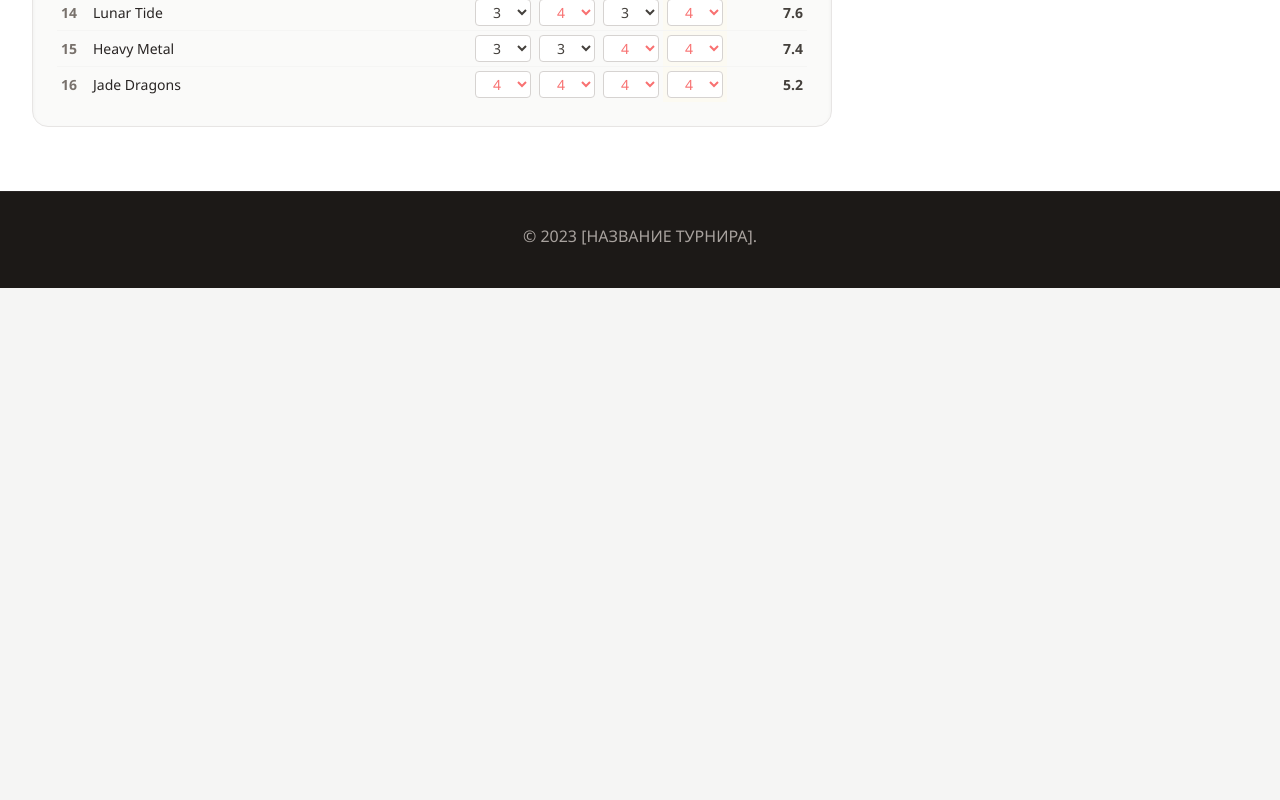
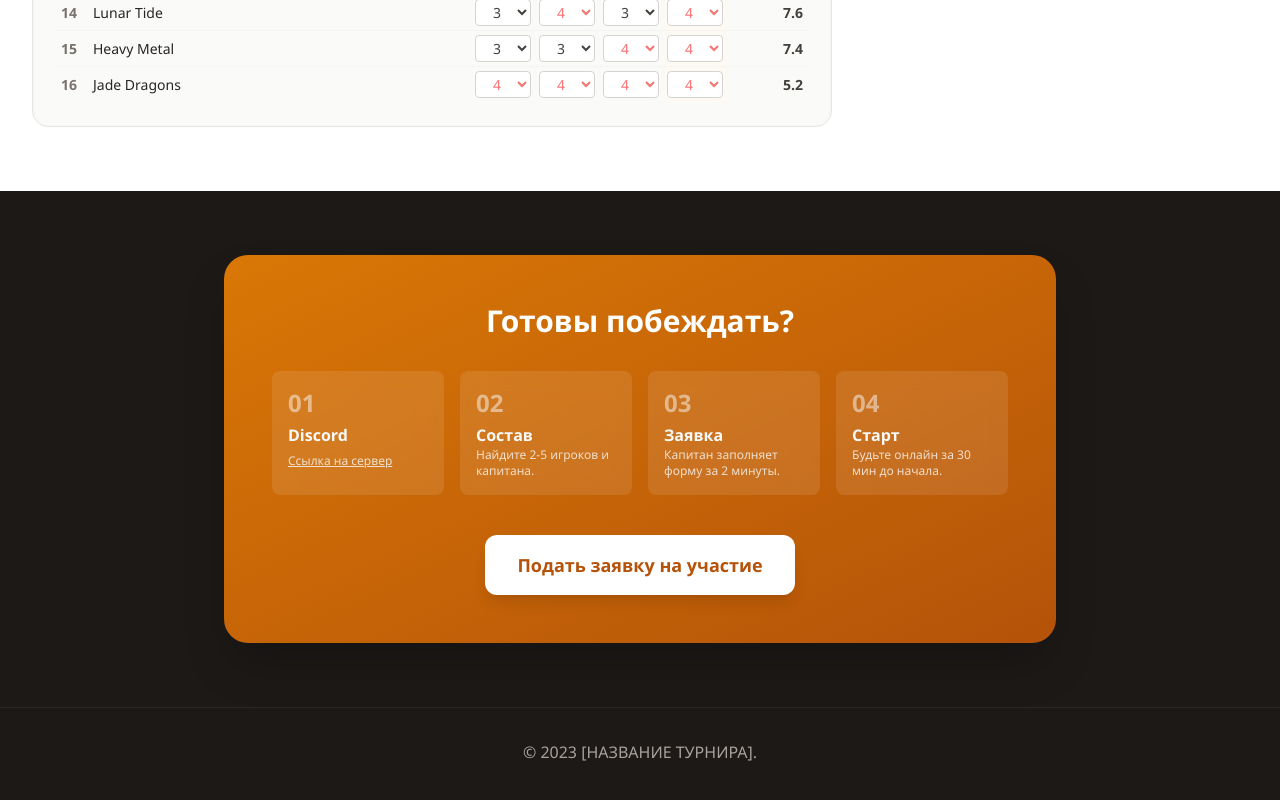
Before and after one commit to galanchukovbogdan/duoapp, a plain HTML site: page index.html in a window 1280 px wide. Shown: the part 2032-2832 px from the top of the page. Before the commit the page ends 2320 px from the top, so only its background shows below. Drawn offline with nearby package versions, Linux system fonts and the light colour scheme.

Commit message:
Update index.html

```diff
--- a/index.html
+++ b/index.html
@@ -6,7 +6,7 @@
     <title>Турнир: Битва Стратегий</title>
     <script src="https://cdn.tailwindcss.com"></script>
     <script src="https://cdn.jsdelivr.net/npm/chart.js"></script>
-    <!-- ДОБАВЛЕНО: Скрипт Telegram WebApp -->
+    <!-- Скрипт Telegram WebApp -->
     <script src="https://telegram.org/js/telegram-web-app.js"></script>
     <style>
         /* Custom Chart Container Styles */
@@ -69,6 +69,10 @@
             outline: none;
             border-color: #d97706;
         }
+        /* Плавная прокрутка для всей страницы */
+        html {
+            scroll-behavior: smooth;
+        }
     </style>
 </head>
 <body class="flex flex-col min-h-screen">
@@ -81,6 +85,7 @@
                     <span class="font-bold text-xl tracking-tight text-stone-800">🏆 [ТУРНИР]</span>
                 </div>
                 <div class="hidden md:flex space-x-8">
+                    <!-- ЯКОРЯ В МЕНЮ (Работают через функцию scrollToSection) -->
                     <button onclick="scrollToSection('about')" class="text-stone-600 hover:text-amber-600 px-3 py-2 rounded-md text-sm font-medium transition-colors">О турнире</button>
                     <button onclick="scrollToSection('format')" class="text-stone-600 hover:text-amber-600 px-3 py-2 rounded-md text-sm font-medium transition-colors">Формат</button>
                     <button onclick="scrollToSection('scoring')" class="text-stone-600 hover:text-amber-600 px-3 py-2 rounded-md text-sm font-medium transition-colors">Рейтинг</button>
@@ -104,6 +109,7 @@
                 Битва стратегий и командного духа. Никакого хаоса — только честная борьба в заранее проработанной системе.
             </p>
             <div class="mt-10 flex flex-col sm:flex-row gap-4">
+                <!-- Кнопка ведет вниз к секции "join" -->
                 <button onclick="scrollToSection('join')" class="accent-bg text-white px-8 py-4 rounded-xl text-lg font-bold hover:bg-amber-700 transition-all shadow-lg transform hover:scale-105">
                     Зарегистрировать команду
                 </button>
@@ -210,6 +216,45 @@
         </div>
     </section>
 
+    <!-- Prizes & Join Section (ЯКОРЬ #join) -->
+    <section id="join" class="py-16 bg-stone-900 text-stone-50">
+        <div class="max-w-4xl mx-auto px-4 sm:px-6 lg:px-8 text-center">
+
+            <div class="bg-gradient-to-br from-amber-600 to-amber-700 rounded-3xl p-8 md:p-12 shadow-2xl">
+                <h2 class="text-3xl font-bold text-white mb-8">Готовы побеждать?</h2>
+                <div class="grid grid-cols-1 sm:grid-cols-2 md:grid-cols-4 gap-4 text-left mb-10">
+                    <div class="bg-white/10 p-4 rounded-lg backdrop-blur-md hover:bg-white/20 transition cursor-pointer">
+                        <span class="block text-2xl font-bold opacity-50 mb-1">01</span>
+                        <h4 class="font-bold">Discord</h4>
+                        <!-- !!! ВСТАВЬТЕ ССЫЛКУ НА ДИСКОРД НИЖЕ (вместо #) !!! -->
+                        <a href="#" target="_blank" class="text-xs opacity-80 underline hover:text-white">Ссылка на сервер</a>
+                    </div>
+                    <div class="bg-white/10 p-4 rounded-lg backdrop-blur-md">
+                        <span class="block text-2xl font-bold opacity-50 mb-1">02</span>
+                        <h4 class="font-bold">Состав</h4>
+                        <p class="text-xs opacity-80">Найдите 2-5 игроков и капитана.</p>
+                    </div>
+                    <div class="bg-white/10 p-4 rounded-lg backdrop-blur-md">
+                        <span class="block text-2xl font-bold opacity-50 mb-1">03</span>
+                        <h4 class="font-bold">Заявка</h4>
+                        <p class="text-xs opacity-80">Капитан заполняет форму за 2 минуты.</p>
+                    </div>
+                    <div class="bg-white/10 p-4 rounded-lg backdrop-blur-md">
+                        <span class="block text-2xl font-bold opacity-50 mb-1">04</span>
+                        <h4 class="font-bold">Старт</h4>
+                        <p class="text-xs opacity-80">Будьте онлайн за 30 мин до начала.</p>
+                    </div>
+                </div>
+
+                <!-- !!! ВСТАВЬТЕ ССЫЛКУ НА ГУГЛ ФОРМУ НИЖЕ В АТРИБУТ HREF !!! -->
+                <!-- Сейчас стоит заглушка #, замените её на вашу ссылку (https://forms.google.com/...) -->
+                <a href="#" target="_blank" class="inline-block w-full md:w-auto bg-white text-amber-700 px-8 py-4 rounded-xl text-lg font-bold hover:bg-stone-100 transition-colors shadow-lg transform hover:scale-105">
+                    Подать заявку на участие
+                </a>
+            </div>
+        </div>
+    </section>
+
     <!-- Footer -->
     <footer class="bg-stone-900 text-stone-400 py-8 border-t border-stone-800 mt-auto">
         <div class="max-w-6xl mx-auto px-4 text-center">
@@ -226,9 +271,6 @@
                 const tg = window.Telegram.WebApp;
                 tg.ready(); // Сообщаем Телеграму, что приложение готово
                 tg.expand(); // Разворачиваем на весь экран
-
-                // Опционально: красим хедер в цвет темы Телеграм
-                // tg.setHeaderColor(tg.themeParams.bg_color || '#ffffff');
             }
         });
 
```
